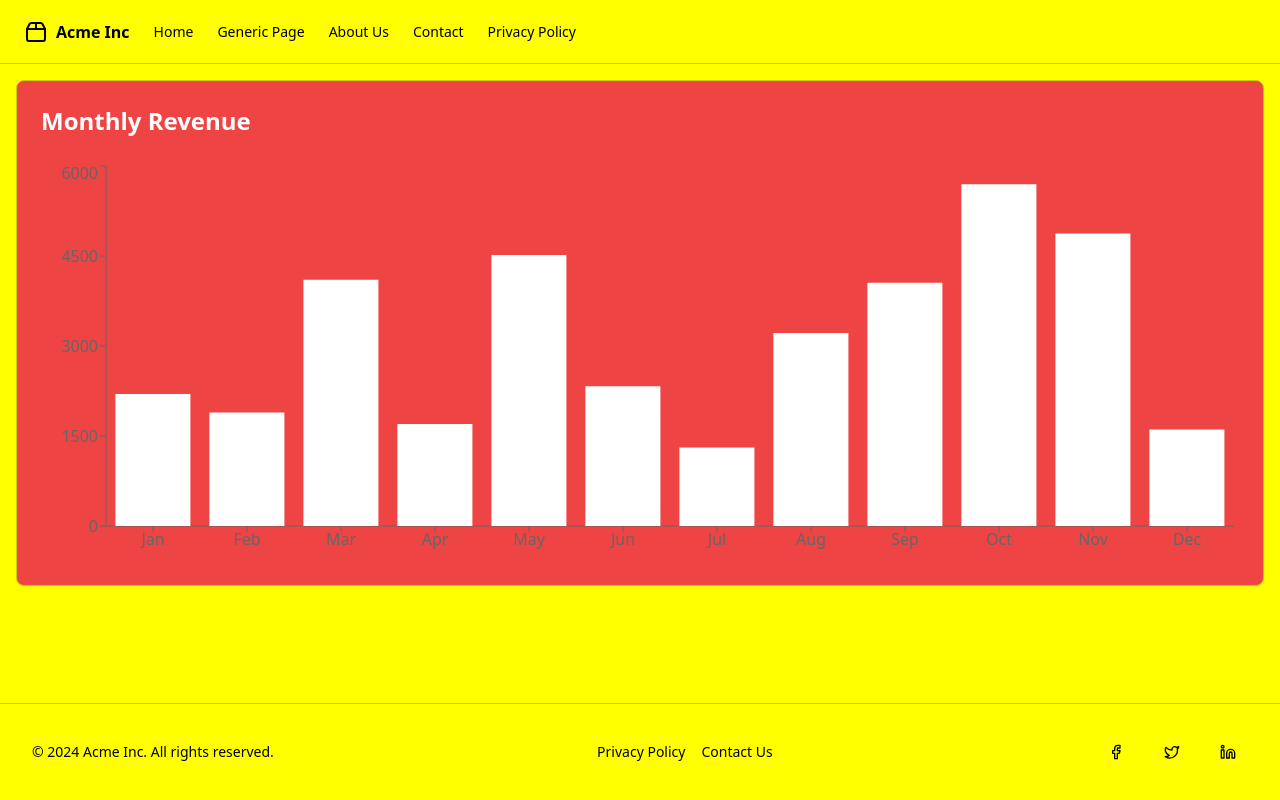
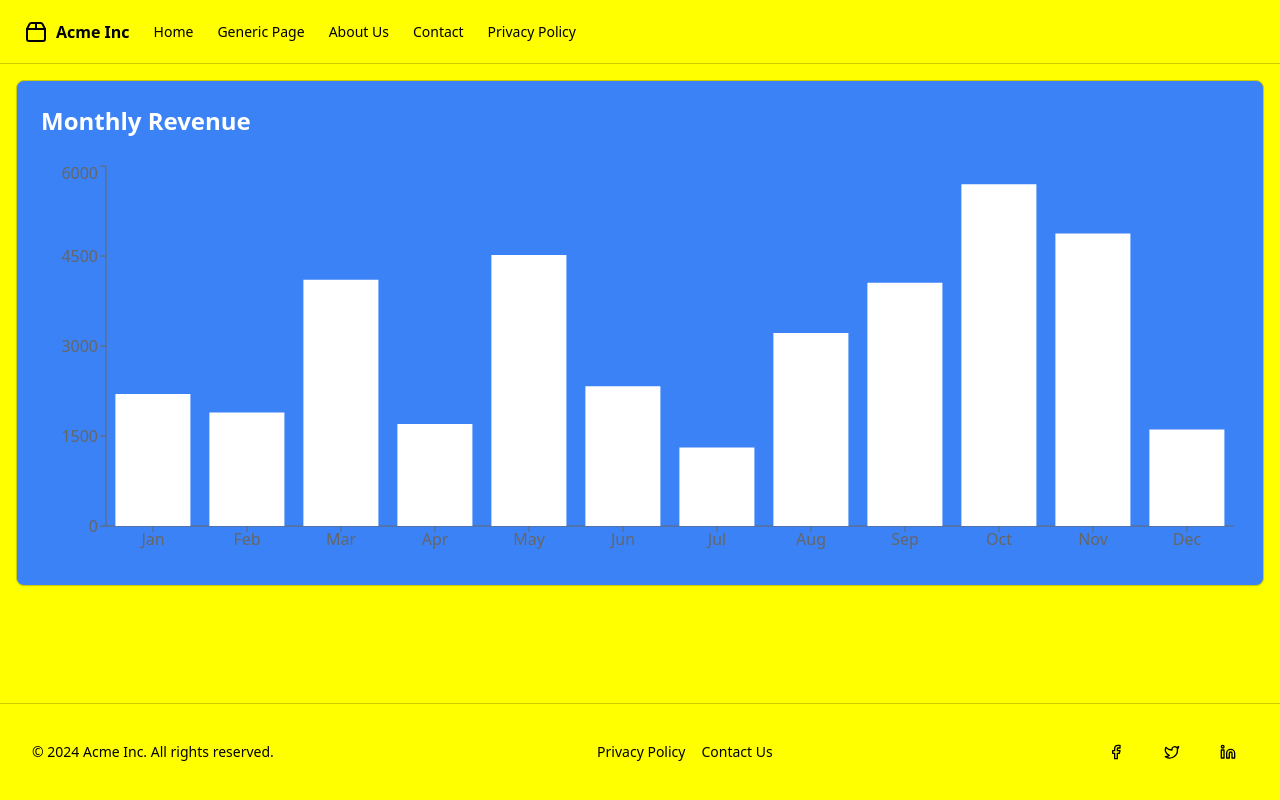
Before and after one commit to GPT-Engineer-App-Dev/framework-embryo, a React (Vite) app: page / in a window 1280 px wide. Built offline with nearby package versions, Linux system fonts and the light colour scheme.

Commit message:
GPT Engineer Update

```diff
--- a/src/pages/Index.jsx
+++ b/src/pages/Index.jsx
@@ -16,7 +16,7 @@ const Index = () => {
 
   return (
     <div className="container mx-auto p-4">
-      <Card className="bg-red-500 text-white">
+      <Card className="bg-blue-500 text-white">
         <CardHeader className="text-2xl font-bold">Monthly Revenue</CardHeader>
         <CardContent>
           <ResponsiveContainer width="100%" height={400}>
```
